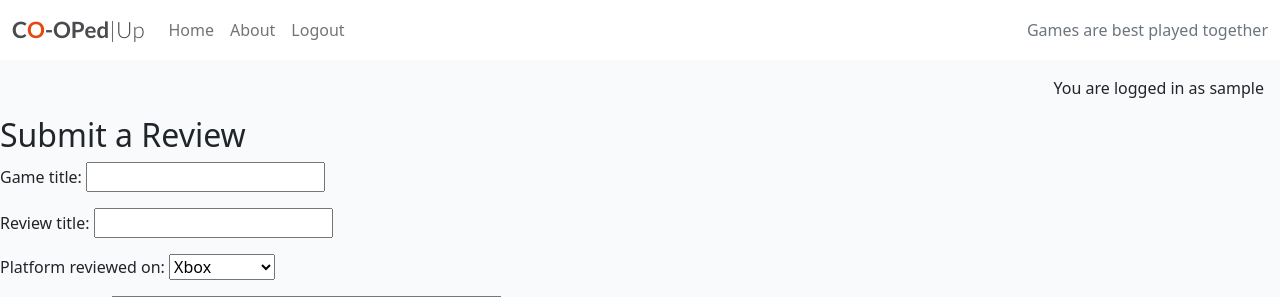
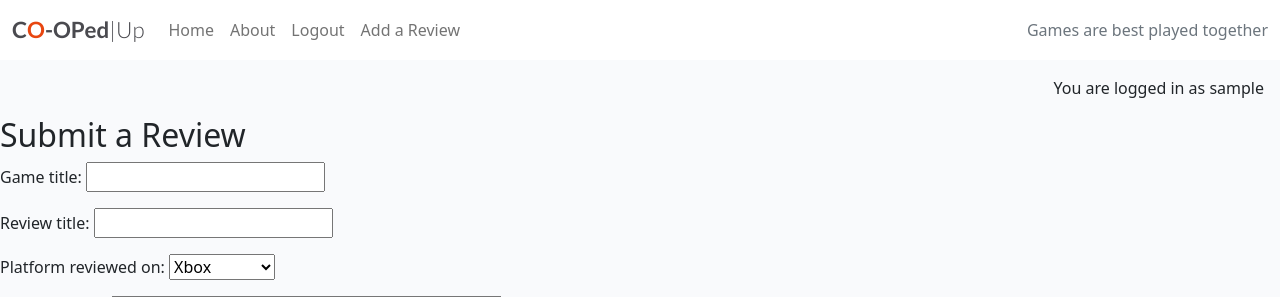
Before and after one commit to CharlesTack/AllCoopedUp, a Django app: page /submit/ in a window 1280 px wide. Shown: the top 297 px of the page. Run offline with Django 5.2, Linux system fonts and the light colour scheme; the visitor is signed in with stand-in values (Sample User, id 1).

Commit message:
add submit review link to base.html navbar

```diff
--- a/review/templates/review/submit_review.html
+++ b/review/templates/review/submit_review.html
@@ -1,7 +1,7 @@
 {% extends 'base.html' %}
 {% block content %}
   <h2>Submit a Review</h2>
-  <form method="post">
+  <form method="post" enctype="multipart/form-data"> <!-- Add enctype="multipart/form-data" -->
     {% csrf_token %}
     {{ form.as_p }}
     <button type="submit" class="btn btn-primary">Submit</button>
--- a/review/views.py
+++ b/review/views.py
@@ -134,7 +134,7 @@ def comment_delete(request, slug, comment_id):
 @login_required
 def submit_review(request):
     if request.method == 'POST':
-        form = ReviewForm(request.POST)
+        form = ReviewForm(request.POST, request.FILES) # Include request.FILES to handle file uploads
         if form.is_valid():
             review = form.save(commit=False)
             review.author = request.user
--- a/templates/base.html
+++ b/templates/base.html
@@ -54,6 +54,9 @@
                     {% if user.is_authenticated %}
                     <li class="nav-item">
                         <a class="nav-link {% if request.path == logout_url %}active" aria-current="page{% endif %}" href="{% url 'account_logout' %}">Logout</a>
+                    </li>
+                    <li class="nav-item">
+                        <a class="nav-link {% if request.path == submit_review_url %}active" aria-current="page{% endif %}" href="{% url 'submit_review' %}">Add a Review</a>
                     </li>
                     {% else %}
                     <li class="nav-item">
```
